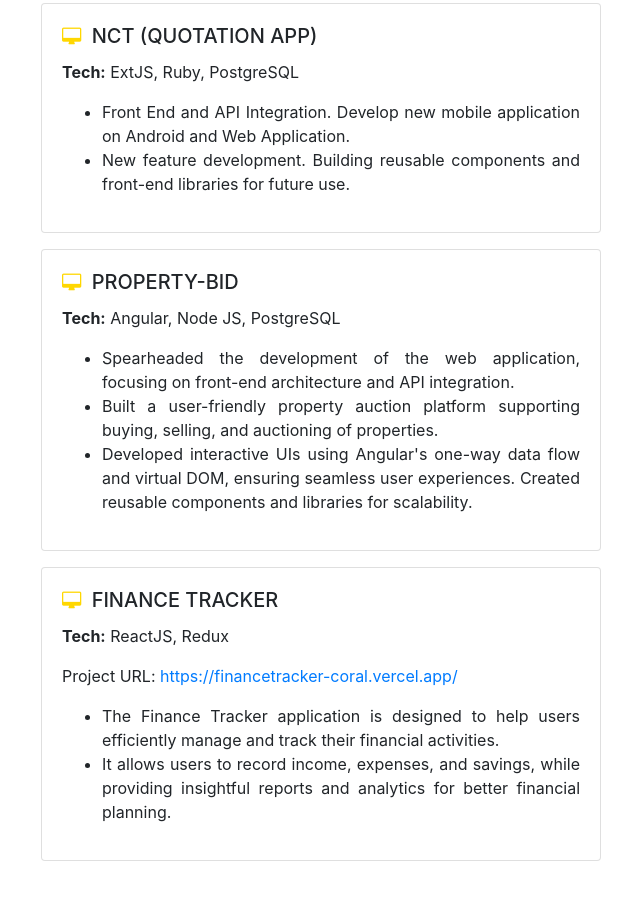
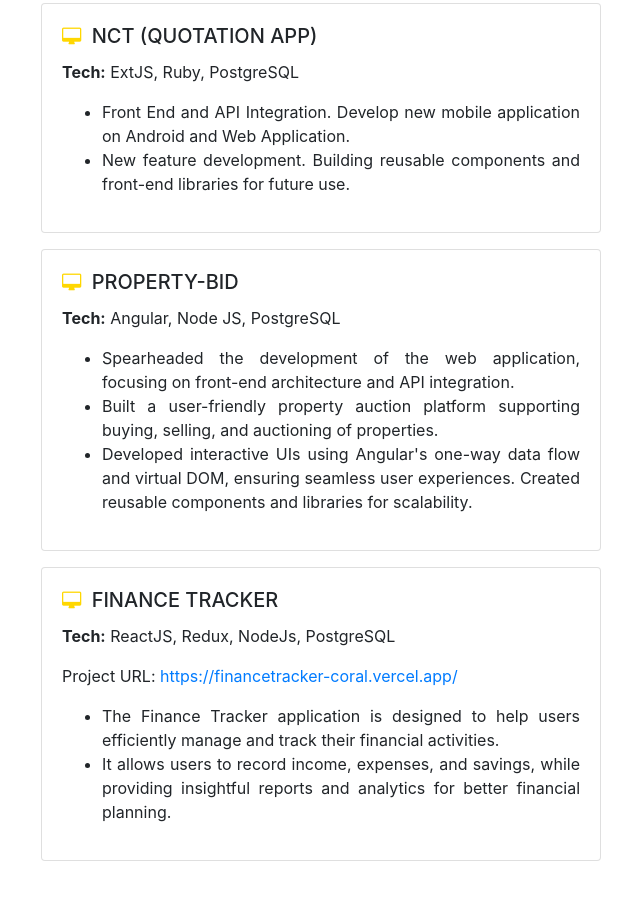
Before and after one commit to prem-29/prem-portfolio, a website with bundled scripts: page index.html in a window 1280 px wide. Shown: the part 4228-5128 px from the top of the page, without its empty margins (287-927 px from the left). Built offline with nearby package versions, Linux system fonts and the light colour scheme; a web font is replaced by a local one.

Commit message:
latest project details updated

```diff
--- a/index.html
+++ b/index.html
@@ -376,7 +376,7 @@
                   style='font-size:18px; color: gold; margin-right: 5px;'></i>
                 Finance Tracker
               </h5>
-              <p><b>Tech:</b> ReactJS, Redux</p>
+              <p><b>Tech:</b> ReactJS, Redux, NodeJs, PostgreSQL</p>
               <P>Project URL: <a href="https://financetracker-coral.vercel.app/" target="_blank"
                   rel="noopener noreferrer">https://financetracker-coral.vercel.app/</a></P>
               <div style="text-align: justify;">
```
